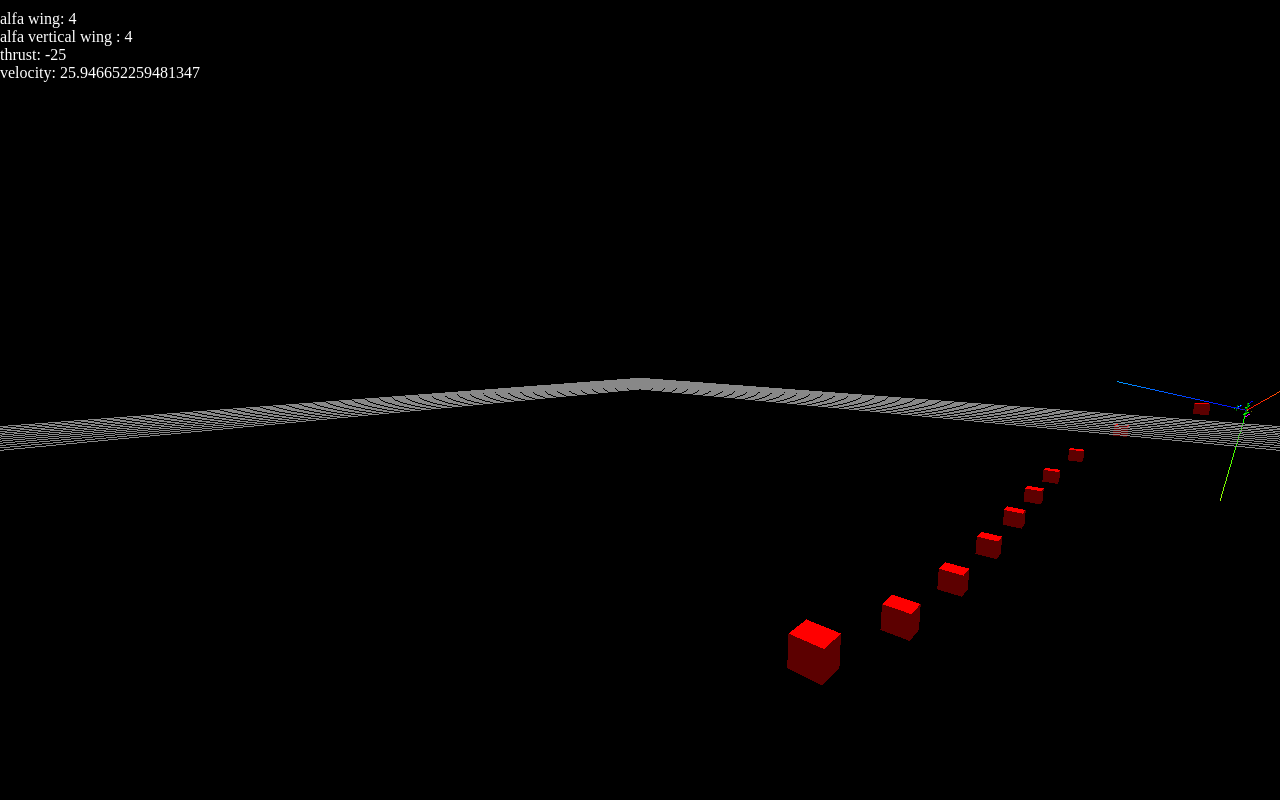
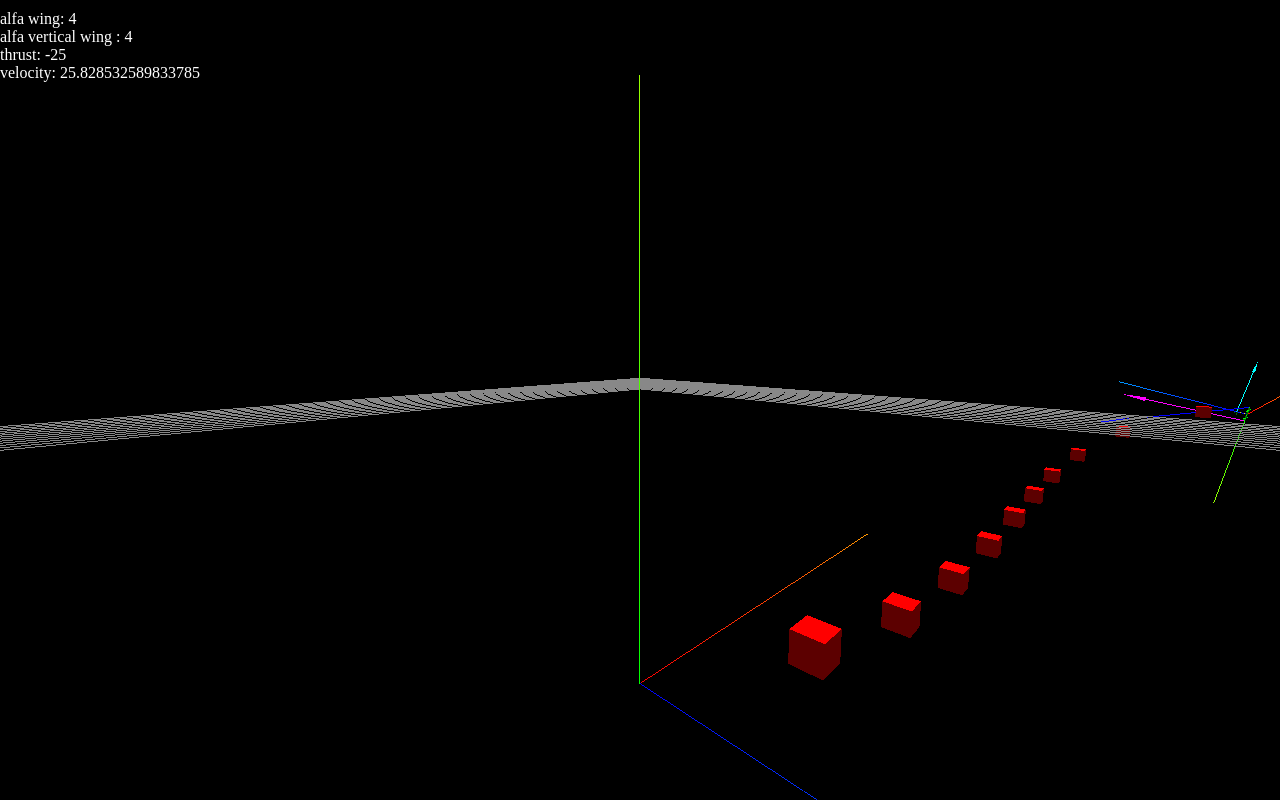
Before and after one commit to kitextech/kitesim, a website: page docs/index.html in a window 1280 px wide. Drawn offline with Linux system fonts and the light colour scheme; animation ran at ten frames a second.

Commit message:
more reorganisation

```diff
--- a/docs/index.html
+++ b/docs/index.html
@@ -10,7 +10,6 @@
   <script src="./js/aeroSurface.js"></script>
   <script src="./js/plane.js"></script>
   <script src="./js/tether.js"></script>
-
 
 
   <style>
@@ -49,59 +48,51 @@
     var scene = new THREE.Scene();
     var camera = new THREE.PerspectiveCamera( 75, window.innerWidth / window.innerHeight, 0.1, 1000 );
 
-    //controls
+    // controls
     controls = new THREE.OrbitControls(camera);
     controls.rotateSpeed = 1.0;
     controls.zoomSpeed = 1.2;
     controls.panSpeed = 0.8;
 
-    // kite.add(camera)
-    // camera.position.add(new THREE.Vector3(10,0,0))
-    // camera.lookAt(new THREE.Vector3(0,0,0))
-
-    // Helpers
-    axes = new THREE.AxisHelper(10);
-    helper = new THREE.GridHelper(100, 100);
-    // helper.geometry.rotateX( Math.PI / 2 );
-    helper.setColors(0x0000ff, 0x808080);
-    scene.add(axes);
-    scene.add(helper);
-
-    kite.add(axes)
-    kite.rotateX(Math.PI / 2 )
-
-
-    var renderer = new THREE.WebGLRenderer();
-    renderer.setSize( window.innerWidth, window.innerHeight );
-    document.body.appendChild( renderer.domElement );
-
-
-    function setupLights() {
-      // LIGHTS
-      hemiLight = new THREE.HemisphereLight( 0xffffff, 0xffffff, 0.6 );
-      hemiLight.color.setHSL( 0.6, 1, 0.6 );
-      hemiLight.groundColor.setHSL( 0.095, 1, 0.75 );
-      hemiLight.position.set( 0, 500, 0 );
-      scene.add( hemiLight );
-      //
-      dirLight = new THREE.DirectionalLight( 0xffffff, 1 );
-      dirLight.color.setHSL( 0.1, 1, 0.95 );
-      dirLight.position.set( 20, 100, 0 );
-      dirLight.position.multiplyScalar( 50 );
-      scene.add( dirLight );
-    }
-
-    setupLights()
-
-
+    // camera
     camera.position.x = -6;
     camera.position.y = 6;
     camera.position.z = 6;
     camera.lookAt(new THREE.Vector3( 0, 5, 0 ))
 
-    //* KITE THREE JS Definition is define in plane.js
+    function setupLights() {
+      // LIGHTS
+      hemiLight = new THREE.HemisphereLight( 0xffffff, 0xffffff, 0.6 )
+      hemiLight.color.setHSL( 0.6, 1, 0.6 )
+      hemiLight.groundColor.setHSL( 0.095, 1, 0.75 )
+      hemiLight.position.set( 0, 500, 0 )
+      scene.add( hemiLight )
+      //
+      dirLight = new THREE.DirectionalLight( 0xffffff, 1 )
+      dirLight.color.setHSL( 0.1, 1, 0.95 )
+      dirLight.position.set( 20, 100, 0 )
+      dirLight.position.multiplyScalar( 50 )
+      scene.add( dirLight )
+    }
+    setupLights()
 
-    // kite.applyMatrix(new THREE.Matrix4().makeScale(10,10,10)) // = new THREE.Vector3( 100, 100, 100 )
+    // Helpers
+    axes = new THREE.AxisHelper(10)
+    helper = new THREE.GridHelper(100, 100)
+    // helper.geometry.rotateX( Math.PI / 2 );
+    helper.setColors(0x0000ff, 0x808080)
+    scene.add(axes)
+    scene.add(helper)
+
+
+    var kite = new Kite(kiProp)
+
+    kite.obj.add(new THREE.AxisHelper(10))
+    kite.obj.rotateX(Math.PI / 2 )
+
+    var renderer = new THREE.WebGLRenderer()
+    renderer.setSize( window.innerWidth, window.innerHeight )
+    document.body.appendChild( renderer.domElement )
 
 
     // Moment of Inertia kite
@@ -123,37 +114,37 @@
     var angularVelocityKite = new THREE.Vector3( 0, 0, 0 )
     var velocityKite = new THREE.Vector3( 0, 0, 0)
 
-    var elevatorPositionKite = new THREE.Vector3(0, 0, fuselargeRear-elevatorCord)
-    var rudderPositionKite = new THREE.Vector3(0, 0, fuselargeRear)
-    var tetherAttachmentPoint1 = new THREE.Vector3(0, wingSpan/2, 0)
-    var tetherAttachmentPoint2 = new THREE.Vector3(0, -wingSpan/2, 0)
+    // helper arrows
 
-    // helper arrows
+
+    // function addHelperArrows() {
       var dir = new THREE.Vector3( 1, 0, 0 );
       var origin = new THREE.Vector3( 0, 0, 0 );
       var length = 1;
       var hex = 0xffff00;
 
-    var arrowHelperElevator = new THREE.ArrowHelper( dir, elevatorPositionKite, length, 0x0000ff )
-    var arrowHelperRudder = new THREE.ArrowHelper( dir, rudderPositionKite, length, 0x00ffff )
-    var arrowHelperTAP1 = new THREE.ArrowHelper( dir, tetherAttachmentPoint1, length, 0xff00ff )
-    var arrowHelperTAP2 = new THREE.ArrowHelper( dir, tetherAttachmentPoint2, length, 0x0000ff )
+      var arrowHelperElevator = new THREE.ArrowHelper( dir, kite.elevatorPosition, length, 0x0000ff )
+      var arrowHelperRudder = new THREE.ArrowHelper( dir, kite.rudderPosition, length, 0x00ffff )
+      var arrowHelperTAP1 = new THREE.ArrowHelper( dir, kite.tetherAttachmentPoint1, length, 0xff00ff )
+      var arrowHelperTAP2 = new THREE.ArrowHelper( dir, kite.tetherAttachmentPoint2, length, 0x0000ff )
 
-    kite.add( arrowHelperElevator )
-    kite.add( arrowHelperRudder )
-    kite.add( arrowHelperTAP1 )
-    kite.add( arrowHelperTAP2 )
+      kite.obj.add( arrowHelperElevator )
+      kite.obj.add( arrowHelperRudder )
+      kite.obj.add( arrowHelperTAP1 )
+      kite.obj.add( arrowHelperTAP2 )
 
       // var arrowHelperLift = new THREE.ArrowHelper( dir, origin, length, 0xffff00 )
       // var arrowHelperDrag = new THREE.ArrowHelper( dir, origin, length, 0xff0000 )
       // var arrowHelperLiftSide = new THREE.ArrowHelper( dir, origin, length, 0xff5500 )
       // var arrowHelperDragSide = new THREE.ArrowHelper( dir, origin, length, 0xff0000 )
 
-    // kite.add( arrowHelperLift )
-    // kite.add( arrowHelperDrag )
-    // kite.add( arrowHelperLiftSide )
-    // kite.add( arrowHelperDragSide )
-
+      // kite.obj.add( arrowHelperLift )
+      // kite.obj.add( arrowHelperDrag )
+      // kite.obj.add( arrowHelperLiftSide )
+      // kite.obj.add( arrowHelperDragSide )
+    // }
+    //
+    // addHelperArrows()
 
     // Constants
     const rho = 1.205
@@ -176,9 +167,9 @@
     }
 
     // kite
-    var dx = Math.sqrt(teProp.kiteTLength*teProp.kiteTLength-tetherAttachmentPoint1.y*tetherAttachmentPoint1.y)
-    kite.position.add( new THREE.Vector3(teProp.totalLength + dx, 0, 0) )
-    scene.add(kite)
+    var dx = Math.sqrt(teProp.kiteTLength*teProp.kiteTLength-kite.tetherAttachmentPoint1.y*kite.tetherAttachmentPoint1.y)
+    kite.obj.position.add( new THREE.Vector3(teProp.totalLength + dx, 0, 0) )
+    scene.add(kite.obj)
 
     var mTether = new Tether(kite)
 
@@ -186,39 +177,39 @@
     function detectUserInput(dt) {
       // var a = THREE.Vector3(0, 0, -thrustRate * dt)
       // user input
-      if (Key.isDown(Key.UP)) elevator.rotateZ(-rotationRate * dt)
-      if (Key.isDown(Key.LEFT)) rudder.rotateZ(-rotationRate * dt)
-      // if (Key.isDown(Key.DOWN)) kite.rotateY(rotationRate * dt)
-      if (Key.isDown(Key.DOWN)) elevator.rotateZ(rotationRate * dt)
-      if (Key.isDown(Key.RIGHT)) rudder.rotateZ(rotationRate * dt)
-      if (Key.isDown(Key.S)) kite.rotateZ(-rotationRate/4 * dt)
-      if (Key.isDown(Key.X)) kite.rotateZ(rotationRate/4 * dt)
+      if (Key.isDown(Key.UP)) kite.elevator.rotateZ(-rotationRate * dt)
+      if (Key.isDown(Key.LEFT)) kite.rudder.rotateZ(-rotationRate * dt)
+      // if (Key.isDown(Key.DOWN)) kite.obj.rotateY(rotationRate * dt)
+      if (Key.isDown(Key.DOWN)) kite.elevator.rotateZ(rotationRate * dt)
+      if (Key.isDown(Key.RIGHT)) kite.rudder.rotateZ(rotationRate * dt)
+      if (Key.isDown(Key.S)) kite.obj.rotateZ(-rotationRate/4 * dt)
+      if (Key.isDown(Key.X)) kite.obj.rotateZ(rotationRate/4 * dt)
       if (Key.isDown(Key.A)) thrust.add( new THREE.Vector3(0, 0, -thrustRate * dt) ).max(thrustMax).min(thrustMin)
       if (Key.isDown(Key.Z)) thrust.add( new THREE.Vector3(0, 0, thrustRate * dt) ).max(thrustMax).min(thrustMin)
     }
 
 
-    var wingAero = new AeroSurface(wing, wingArea, false,
+    var wingAero = new AeroSurface(kite.wing, kiProp.wing.area, false,
       function(v) { return new THREE.Vector3( v.z, 0, -v.x ) },
       function(v) { return new THREE.Vector3( v.x, 0,  v.z ) }
     )
 
-    var vWingAero = new AeroSurface( VWing, VWingArea, false,
+    var vWingAero = new AeroSurface( kite.vWing, kiProp.vWing.area, false,
       function(v) { return new THREE.Vector3( 0, v.z, -v.y ) },
       function(v) { return new THREE.Vector3( 0, v.y,  v.z ) }
     )
 
-    var elevatorAero = new RotatingAeroSurface( elevator, elevatorArea, true, elevatorPositionKite,
+    var elevatorAero = new RotatingAeroSurface( kite.elevator, kiProp.elevator.area, true, kite.elevatorPosition,
       function(v) { return new THREE.Vector3( v.z, 0, -v.x ) },
       function(v) { return new THREE.Vector3( v.x, 0,  v.z ) }
     )
 
-    var rudderAero = new RotatingAeroSurface( rudder, rudderArea, true, rudderPositionKite,
+    var rudderAero = new RotatingAeroSurface( kite.rudder, kiProp.rudder.area, true, kite.rudderPosition,
       function(v) { return new THREE.Vector3( 0, v.z, -v.y ) },
       function(v) { return new THREE.Vector3( 0, v.y,  v.z ) }
     )
 
-    var apKiteWorld
+    var apKiteWorld, tap1SpringForceKite, tap2SpringForceKite
 
     function updateKitePositionAndForces(dt, tether) {
       //
@@ -228,8 +219,8 @@
       var kiteTF = mTether.kiteTetherForces()
 
       apKiteWorld = wind.clone().sub(velocityKite)
-      var apKiteKite = apKiteWorld.clone().applyQuaternion(kite.getWorldQuaternion().conjugate())
-      var thrustWorld = thrust.clone().applyQuaternion(kite.getWorldQuaternion())
+      var apKiteKite = apKiteWorld.clone().applyQuaternion(kite.obj.getWorldQuaternion().conjugate())
+      var thrustWorld = thrust.clone().applyQuaternion(kite.obj.getWorldQuaternion())
 
       wingAero.update(apKiteWorld, apKiteKite)
       vWingAero.update(apKiteWorld, apKiteKite)
@@ -238,35 +229,39 @@
       rudderAero.update(apKiteWorld, apKiteKite, angularVelocityKite)
 
       // Total aero forces
-      var aeroForcesKite = wingAero.lift.clone().add(wingAero.drag).add(vWingAero.lift).add(vWingAero.drag)
-        .add(elevatorAero.totalAero).add(rudderAero.totalAero)
+      var aeroForcesKite = wingAero.lift.clone()
+        .add(wingAero.drag)
+        .add(vWingAero.lift)
+        .add(vWingAero.drag)
+        .add(elevatorAero.totalAero)
+        .add(rudderAero.totalAero)
 
       // moments and rotation of kite
-      var tap1SpringForceKite = kiteTF.spring1.clone().applyQuaternion( kite.quaternion.clone().conjugate() )
-      var tap2SpringForceKite = kiteTF.spring2.clone().applyQuaternion( kite.quaternion.clone().conjugate() )
+      tap1SpringForceKite = kiteTF.spring1.clone().applyQuaternion( kite.obj.quaternion.clone().conjugate() )
+      tap2SpringForceKite = kiteTF.spring2.clone().applyQuaternion( kite.obj.quaternion.clone().conjugate() )
 
-      var momentsKite = elevatorPositionKite.clone().cross(elevatorAero.totalAero)
-        .add(rudderPositionKite.clone().cross(rudderAero.totalAero))
-        .add(tetherAttachmentPoint1.clone().cross( tap1SpringForceKite ) )
-        .add(tetherAttachmentPoint2.clone().cross( tap2SpringForceKite ) )
+      var momentsKite = kite.elevatorPosition.clone().cross(elevatorAero.totalAero)
+        .add(kite.rudderPosition.clone().cross(rudderAero.totalAero))
+        .add(kite.tetherAttachmentPoint1.clone().cross( tap1SpringForceKite ) )
+        .add(kite.tetherAttachmentPoint2.clone().cross( tap2SpringForceKite ) )
 
       var angularAcceleration = momentsKite.clone().applyMatrix3(Jinv)//.setComponent(0, 0).setComponent(1, 0)
       angularVelocityKite.add(angularAcceleration.multiplyScalar(dt))
 
-      kite.rotateOnAxis( angularVelocityKite.clone().normalize(), angularVelocityKite.length() * dt )
+      kite.obj.rotateOnAxis( angularVelocityKite.clone().normalize(), angularVelocityKite.length() * dt )
 
       // tether plus kite forces
       var FKite = kiteTF.spring1.clone()
-        .add( kiteTF.spring1 )
+        .add( kiteTF.spring2 )
         .add( kiteTF.drag1 )
         .add( kiteTF.drag2 )
         .add( thrustWorld )
-        .add( aeroForcesKite.clone().applyQuaternion(kite.quaternion))
+        .add( aeroForcesKite.clone().applyQuaternion(kite.obj.quaternion))
 
       // update kite tether and position
       var accelerationKite = FKite.divideScalar(massKite + mTether.mass[mTether.KIndex1] + mTether.mass[mTether.KIndex2]).add(gravity)
       velocityKite.add(accelerationKite.multiplyScalar(dt))
-      kite.position.add(velocityKite.clone().multiplyScalar(dt))
+      kite.obj.position.add(velocityKite.clone().multiplyScalar(dt))
     }
 
 
@@ -305,17 +300,17 @@
       // arrowHelperDragSide.setLength( vwingDrag.length() )
       // arrowHelperLiftSide.setLength( vwingLift.length() )
 
-      // arrowHelperElevator.setDirection( totalForceElevatorKite.clone().normalize() )
-      // arrowHelperElevator.setLength( totalForceElevatorKite.length() )
+      arrowHelperElevator.setDirection( elevatorAero.totalAero.clone().normalize() )
+      arrowHelperElevator.setLength( elevatorAero.totalAero.length() )
+
+      arrowHelperRudder.setDirection( rudderAero.totalAero.clone().normalize() )
+      arrowHelperRudder.setLength( rudderAero.totalAero.length() )
       //
-      // arrowHelperRudder.setDirection( totalForceRudderKite.clone().normalize() )
-      // arrowHelperRudder.setLength( totalForceRudderKite.length() )
-      //
-      // arrowHelperTAP1.setDirection( tap1SpringForceKite.clone().normalize() )
-      // arrowHelperTAP1.setLength( tap1SpringForceKite.length() )
-      //
-      // arrowHelperTAP2.setDirection( tap2SpringForceKite.clone().normalize() )
-      // arrowHelperTAP2.setLength( tap2SpringForceKite.length() )
+      arrowHelperTAP1.setDirection( tap1SpringForceKite.clone().normalize() )
+      arrowHelperTAP1.setLength( tap1SpringForceKite.length() )
+
+      arrowHelperTAP2.setDirection( tap2SpringForceKite.clone().normalize() )
+      arrowHelperTAP2.setLength( tap2SpringForceKite.length() )
 
 
       document.getElementById('info').innerHTML = "apparent wind speed : " + apKiteWorld.length()
--- a/docs/js/aeroSurface.js
+++ b/docs/js/aeroSurface.js
@@ -34,7 +34,7 @@ class RotatingAeroSurface extends AeroSurface {
 
   update(apKiteWorld, apKiteKite, angularVelocity) {
     var velWingKite = this.position.clone().cross(angularVelocity).multiplyScalar(-1)
-    var apWingKite = apKiteWorld.clone().applyQuaternion(kite.getWorldQuaternion().conjugate()).sub(velWingKite)
+    var apWingKite = apKiteWorld.clone().applyQuaternion(kite.obj.getWorldQuaternion().conjugate()).sub(velWingKite)
 
     var liftKiteUnit = this.liftUnitFunc(apWingKite).normalize()
     var dragKiteUnit = this.dragUnitFunc(apWingKite).normalize()
--- a/docs/js/plane.js
+++ b/docs/js/plane.js
@@ -1,122 +1,151 @@
 // KITE
-kite = new THREE.Object3D(); //create an empty container
+
+var kiProp = {
+
+  wing: {
+    cord: 0.1,
+    thickness: 0.02,
+    span: 1.4
+  },
+
+  vWing : {
+    cord: 0.1,
+    thickness: 0.02,
+    span: 0.8
+  },
+
+  fuselarge: {
+    diameter : 0.01,
+    frontLenght : 0.4,
+    rearLenght : 0.7
+  },
+
+  rudder: {
+    thickness : 0.01,
+    cord : 0.06,
+    span : 0.6
+  },
+
+  elevator: {
+    thickness : 0.01,
+    cord : 0.06,
+    span : 0.6
+  }
+}
+
+function addAreaCalculation(obj, NWings) {
+  obj.area = obj.cord * obj.span * NWings
+}
+addAreaCalculation(kiProp.wing, 1)
+addAreaCalculation(kiProp.vWing, 2)
+addAreaCalculation(kiProp.rudder, 1)
+addAreaCalculation(kiProp.elevator, 1)
 
 
+class Kite {
+  constructor(prop) {
+    this.obj = new THREE.Object3D(); //create an empty container
+    this.wing = this.createWing(prop.wing)
+    this.vWing = this.createVerticalWings(prop.vWing)
+    this.elevator = this.createElevator(prop.elevator, prop.fuselarge)
+    this.rudder = this.createRudder(prop.rudder, prop.fuselarge)
+    this.createFuselarge(prop.fuselarge)
 
+    this.tetherAttachmentPoint1 = new THREE.Vector3(0, prop.wing.span/2, 0)
+    this.tetherAttachmentPoint2 = new THREE.Vector3(0, -prop.wing.span/2, 0)
+    this.elevatorPosition = new THREE.Vector3(0, 0, prop.fuselarge.rearLenght-prop.elevator.cord)
+    this.rudderPosition = new THREE.Vector3(0, 0, prop.fuselarge.rearLenght)
+  }
 
-
-// Wing
-var wingCord = 0.1, wingTickness = 0.02, wingSpan = 1.4
-var wingArea = wingCord * wingSpan
-
+  createWing(prop) {
     var shape = new THREE.Shape();
     shape.moveTo( 0,0 );
-shape.lineTo( 0, wingTickness );
-// shape.lineTo( wingCord, wingTickness );
-shape.lineTo( wingCord, 0 );
+    shape.lineTo( 0, prop.thickness );
+    shape.lineTo( prop.cord, 0 );
     shape.lineTo( 0, 0 );
 
-var extrudeSettings = {
-  steps: 1,
-  amount: wingSpan,
-  bevelEnabled: false
-};
-
-var geometry = new THREE.ExtrudeGeometry( shape, extrudeSettings );
+    var geometry = new THREE.ExtrudeGeometry( shape, this.extrudeSettings(prop.span) );
     var material = new THREE.MeshLambertMaterial( { color: 0x00ff00 } );
     var wing = new THREE.Mesh( geometry, material );
     wing.rotateZ( - Math.PI / 2 );
     wing.rotateY( - Math.PI / 2 );
     wing.rotateZ( - 5 / 180 * Math.PI);
 
-wing.position.set(-wingTickness/2, -wingSpan/2, - wingCord/3)
-kite.add( wing );//add a mesh with geometry to it
+    wing.position.set(-prop.thickness/2, -prop.span/2, - prop.cord/3)
+    this.obj.add( wing );//add a mesh with geometry to it
+    return wing
+  }
 
-
-// VerticalWings
-var VWingCord = 0.1, VWingTickness = 0.02, VWingSpan = 0.8;
-var VWingArea = VWingCord * VWingSpan * 2
-
+  createVerticalWings(prop) {
     var shape = new THREE.Shape();
     shape.moveTo( 0,0 );
-shape.lineTo( 0, VWingTickness );
-shape.lineTo( VWingCord, 0 );
+    shape.lineTo( 0, prop.thickness );
+    shape.lineTo( prop.cord, 0 );
     shape.lineTo( 0, 0 );
 
-var extrudeSettings = {
-  steps: 1,
-  amount: VWingSpan,
-  bevelEnabled: false
-};
-
-var geometry = new THREE.ExtrudeGeometry( shape, extrudeSettings );
+    var geometry = new THREE.ExtrudeGeometry( shape, this.extrudeSettings(prop.span) );
     var material = new THREE.MeshLambertMaterial( { color: 0x00ff00 } );
     var VWing = new THREE.Mesh( geometry, material );
     VWing.rotateY( - Math.PI / 2 );
     VWing.rotateZ( - 8 / 180 * Math.PI);
 
+    VWing.position.set(prop.span/2, -prop.span/2, -prop.cord/3)
+    var VWing2 = VWing.clone()
+    VWing2.position.set(prop.span/2, prop.span/2, -prop.cord/3)
 
-VWing.position.set(VWingSpan/2, -wingSpan/4, - VWingCord/3)
-var VWing2 = VWing.clone()
-VWing2.position.set(VWingSpan/2, wingSpan/4, - VWingCord/3)
+    this.obj.add( VWing );//add a mesh with geometry to it
+    this.obj.add( VWing2 );//add a mesh with geometry to it
+    return VWing
+  }
 
-kite.add( VWing );//add a mesh with geometry to it
-kite.add( VWing2 );//add a mesh with geometry to it
+  createElevator(prop, fuselarge) {
+    var shape = new THREE.Shape();
+    shape.moveTo( 0, 0 );
+    shape.lineTo( 0, prop.thickness );
+    shape.lineTo( prop.cord, prop.thickness/2 );
+    shape.lineTo( 0, 0 );
 
+    var geometry = new THREE.ExtrudeGeometry( shape, this.extrudeSettings(prop.span) );
+    var material = new THREE.MeshLambertMaterial( { color: 0x00ff00 } );
+    var elevator = new THREE.Mesh( geometry, material );
+    elevator.position.set(-prop.thickness/2+0.04, -prop.span/2 , fuselarge.rearLenght-prop.cord )
+    elevator.rotateZ( - Math.PI / 2 );
+    elevator.rotateY( - Math.PI / 2 );
+    this.obj.add( elevator );//add a mesh with geometry to it
+    return elevator
+  }
 
+  createRudder(prop, fuselarge) {
+    var shape = new THREE.Shape();
+    shape.moveTo( 0,0 );
+    shape.lineTo( 0, prop.thickness );
+    shape.lineTo( prop.cord, prop.thickness/2 );
+    shape.lineTo( 0, 0 );
 
-// Fuselarge
-var fuselargeDiameter = 0.01, fuselargeFront = 0.4, fuselargeRear = 0.7;
+    var geometry = new THREE.ExtrudeGeometry( shape, this.extrudeSettings(prop.span) );
+    var material = new THREE.MeshLambertMaterial( { color: 0x00ff00 } );
+    var rudder = new THREE.Mesh( geometry, material );
+    rudder.position.set(prop.span/2, -prop.thickness/2 , fuselarge.rearLenght)
+    rudder.rotateY( - Math.PI / 2 );
+    this.obj.add( rudder );//add a mesh with geometry to it
+    return rudder
+  }
 
-var geometry = new THREE.CylinderGeometry( fuselargeDiameter, fuselargeDiameter, fuselargeFront + fuselargeRear, 32 );
+  createFuselarge(prop) {
+    var geometry = new THREE.CylinderGeometry( prop.diameter, prop.diameter, prop.frontLenght + prop.rearLenght, 32 );
     var material = new THREE.MeshLambertMaterial( {color: 0xffff00} );
     var cylinder = new THREE.Mesh( geometry, material );
-cylinder.position.set(0,0,(fuselargeRear-fuselargeFront)/2)
+    cylinder.position.set(0,0,(prop.rearLenght-prop.frontLenght)/2)
     cylinder.rotateX( Math.PI / 2 );
-kite.add( cylinder );
+    this.obj.add( cylinder );
+  }
 
+  extrudeSettings(span) {
+    return {
+      steps: 1,
+      amount: span,
+      bevelEnabled: false
+    }
+  }
 
-// elevator
-var elevatorThickness = 0.01, elevatorCord = 0.06, elevatorSpan = 0.6
-var elevatorArea = elevatorCord * elevatorSpan
-var shape = new THREE.Shape();
-shape.moveTo( 0, 0 );
-shape.lineTo( 0, elevatorThickness );
-shape.lineTo( elevatorCord, elevatorThickness/2 );
-shape.lineTo( 0, 0 );
-
-var extrudeSettings = {
-  steps: 1,
-  amount: elevatorSpan,
-  bevelEnabled: false
-};
-
-var geometry = new THREE.ExtrudeGeometry( shape, extrudeSettings );
-var material = new THREE.MeshLambertMaterial( { color: 0x00ff00 } );
-var elevator = new THREE.Mesh( geometry, material );
-elevator.position.set(-elevatorThickness/2+0.04, -elevatorSpan/2 , fuselargeRear-elevatorCord )
-elevator.rotateZ( - Math.PI / 2 );
-elevator.rotateY( - Math.PI / 2 );
-kite.add( elevator );//add a mesh with geometry to it
-
-// rudder
-var rudderThickness = 0.01, rudderCord = 0.06, rudderSpan = 0.6
-var rudderArea = rudderCord * rudderSpan
-var shape = new THREE.Shape();
-shape.moveTo( 0,0 );
-shape.lineTo( 0, rudderThickness );
-shape.lineTo( rudderCord, rudderThickness/2 );
-shape.lineTo( 0, 0 );
-
-var extrudeSettings = {
-  steps: 1,
-  amount: elevatorSpan,
-  bevelEnabled: false
-};
-
-var geometry = new THREE.ExtrudeGeometry( shape, extrudeSettings );
-var material = new THREE.MeshLambertMaterial( { color: 0x00ff00 } );
-var rudder = new THREE.Mesh( geometry, material );
-rudder.position.set(rudderSpan/2, -elevatorThickness/2 , fuselargeRear)
-rudder.rotateY( - Math.PI / 2 );
-kite.add( rudder );//add a mesh with geometry to it
+}
--- a/docs/js/tether.js
+++ b/docs/js/tether.js
@@ -79,10 +79,10 @@ class Tether {
   }
 
   updateKiteTetherPosAndVelocity(kite) { // use local variables instead
-    this.pos[this.KIndex1] = kite.position.clone().add(tetherAttachmentPoint1.clone().applyQuaternion(kite.quaternion))
-    this.pos[this.KIndex2] = kite.position.clone().add(tetherAttachmentPoint2.clone().applyQuaternion(kite.quaternion))
-    this.vel[this.KIndex1] = velocityKite.clone().add(tetherAttachmentPoint1.clone().cross(angularVelocityKite).multiplyScalar(-1).applyQuaternion(kite.quaternion))
-    this.vel[this.KIndex2] = velocityKite.clone().add(tetherAttachmentPoint2.clone().cross(angularVelocityKite).multiplyScalar(-1).applyQuaternion(kite.quaternion))
+    this.pos[this.KIndex1] = kite.obj.position.clone().add(kite.tetherAttachmentPoint1.clone().applyQuaternion(kite.obj.quaternion))
+    this.pos[this.KIndex2] = kite.obj.position.clone().add(kite.tetherAttachmentPoint2.clone().applyQuaternion(kite.obj.quaternion))
+    this.vel[this.KIndex1] = velocityKite.clone().add(kite.tetherAttachmentPoint1.clone().cross(angularVelocityKite).multiplyScalar(-1).applyQuaternion(kite.obj.quaternion))
+    this.vel[this.KIndex2] = velocityKite.clone().add(kite.tetherAttachmentPoint2.clone().cross(angularVelocityKite).multiplyScalar(-1).applyQuaternion(kite.obj.quaternion))
   }
 
   updateTetherPositionAndForces(dt) {
```
Lines whose indentation alone changed are shown as unchanged.
